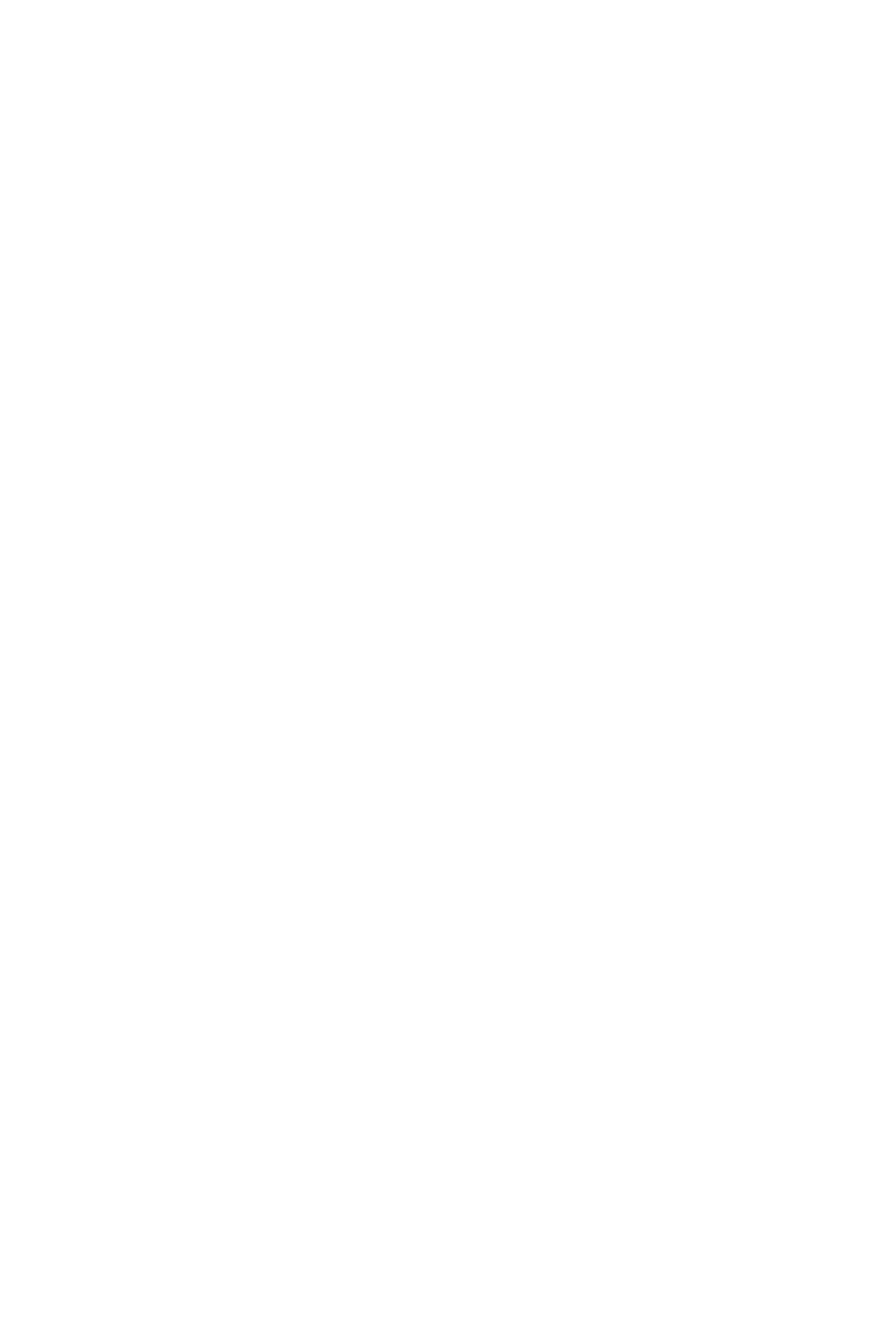
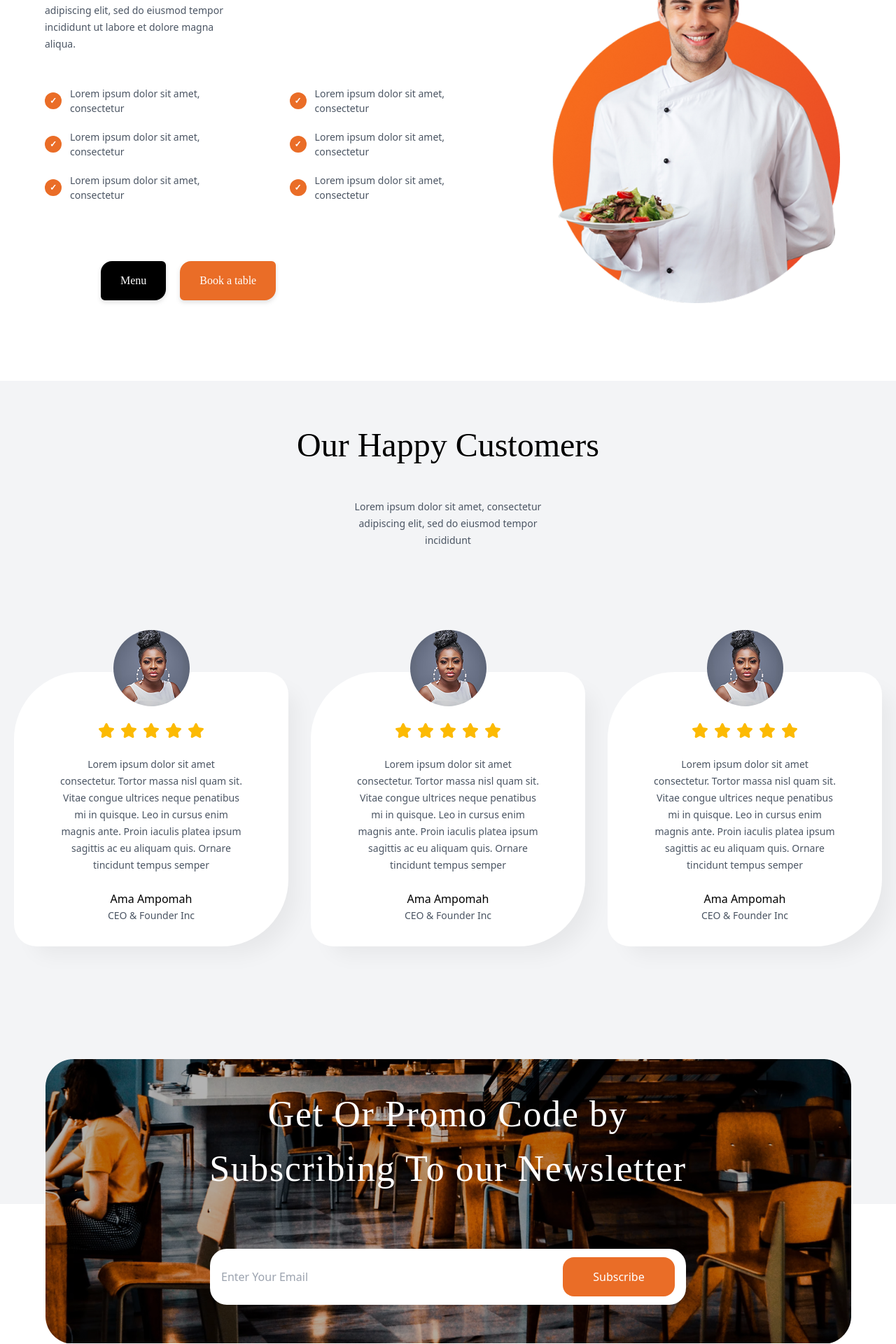
Before and after one commit to DejviDes/PizzaApp, a React (Vite) app in the folder app/: page / in a window 1280 px wide. Shown: the part 2918-4838 px from the top of the page at 70% size. Before the commit the page ends 2662 px from the top, so only its background shows below. Built offline with nearby package versions, Linux system fonts and the light colour scheme.

Commit message:
refactor layout and styling; enhance responsiveness and structure for Chef, DishesMain, Footer, Herosection, Reviews, and ReviewsCards components

```diff
--- a/app/src/pages/Home.jsx
+++ b/app/src/pages/Home.jsx
@@ -9,8 +9,8 @@ function Home() {
         <Layout>
             <Herosection/>
             <Dishes/>
-            {/* <Chef />
-            <Reviews />*/}
+            <Chef/>
+            <Reviews/>
         </Layout>
     );
 }
--- a/app/src/styles/Chef.module.scss
+++ b/app/src/styles/Chef.module.scss
@@ -1,18 +1,36 @@
 .container {
   width: 100%;
-  min-height: 100vh;
   display: flex;
   justify-content: center;
   align-items: center;
+  padding: 0 2rem;
+  margin: 4rem 0;
+
+  @media (max-width: 575px) {
+    padding-bottom: 4rem;
+  }
+
+  @media (min-width: 992px) {
+    min-height: 100vh;
+    margin: 0;
+  }
 }
 
 .gridWrapper {
+  display: flex;
+  flex-direction: column;
+  align-items: center;
+  gap: 6rem;
+  text-align: center;
+
+  @media (min-width: 768px) {
     display: grid;
     grid-template-columns: 3fr 2fr;
     gap: 1.25rem;
     align-items: center;
     max-width: 72rem;
-  padding: 0 2.5rem;
+    text-align: left;
+  }
 }
 
 .contentWrapper {
@@ -25,7 +43,12 @@
   font-family: serif;
   font-size: 3rem;
   margin-bottom: 3rem;
+  margin-top: 3rem;
   max-width: 20rem;
+
+  @media (min-width: 768px) {
+    margin-top: 0;
+  }
 }
 
 .paragraph {
@@ -36,16 +59,23 @@
 }
 
 .listWrapper {
-  display: grid;
-  grid-template-columns: 1fr 1fr;
   font-size: 0.875rem;
   color: #4b5563;
   margin-top: 3rem;
   margin-bottom: 4rem;
+
+
+  @media (min-width: 576px) {
+    display: grid;
+    grid-template-columns: 1fr 1fr;
+    gap: 1.25rem;
+  }
 }
 
 .list {
+  @media (min-width: 576px) {
     max-width: 15rem;
+  }
 }
 
 .listItem {
@@ -73,7 +103,10 @@
   display: flex;
   flex-direction: row;
   gap: 1.25rem;
+  margin: 0 auto;
+  @media (min-width: 576px) {
     margin-left: 5rem;
+  }
 }
 
 .buttonBlack, .buttonOrange {
@@ -95,4 +128,5 @@
 
 .imageWrapper {
   display: flex;
+  padding: 0 1rem;
 }
--- a/app/src/styles/DishesMain.module.scss
+++ b/app/src/styles/DishesMain.module.scss
@@ -1,6 +1,10 @@
 .Container {
   width: 100%;
   padding: 0 2rem 8rem;
+
+  @media (max-width: 575px) {
+    padding-bottom: 2rem;
+  }
 }
 
 .GridWrapper {
@@ -10,6 +14,11 @@
   max-width: 80rem;
   margin: 4rem auto;
   padding: 0 2.5rem;
+
+  @media (max-width: 575px) {
+    margin-top: 0;
+    gap: 4rem;
+  }
 
   @media (min-width: 768px) {
     display: grid;
--- a/app/src/styles/Footer.module.scss
+++ b/app/src/styles/Footer.module.scss
@@ -13,17 +13,27 @@
 }
 
 .gridContainerFirst {
+  display: flex;
+  flex-direction: column;
+
+  @media (min-width: 768px) {
     display: grid;
     align-items: center;
     grid-template-columns: repeat(5, 1fr);
     gap: 2.5rem;
   }
+}
 
 .gridContainerSecond {
   display: grid;
   align-items: start;
+  grid-template-columns: repeat(2, 1fr);
+
+  @media (min-width: 768px) {
+
     grid-template-columns: repeat(5, 1fr);
     gap: 2.5rem;
+  }
 }
 
 .logoContainer {
--- a/app/src/styles/Herosection.module.scss
+++ b/app/src/styles/Herosection.module.scss
@@ -1,10 +1,14 @@
 .HeroContainer {
   width: 100%;
-  min-height: 100vh;
+  min-height: 80vh;
   background-color: white;
 
   @media (max-width: 575px) {
     padding-bottom: 4rem;
+  }
+
+  @media (min-width: 992px) {
+    min-height: 100vh;
   }
 }
 
--- a/app/src/styles/Reviews.module.scss
+++ b/app/src/styles/Reviews.module.scss
@@ -4,6 +4,7 @@
   align-items: center;
   background-color: #f3f4f6;
   position: relative;
+  padding: 0 20px;
 }
 
 .headerSection {
@@ -11,6 +12,10 @@
   flex-direction: column;
   align-items: center;
   margin-bottom: 11rem;
+
+  @media (max-width: 575px) {
+    margin-bottom: 6rem;
+  }
 }
 
 .heading {
@@ -18,7 +23,7 @@
   font-weight: 500;
   font-family: serif;
   font-size: 3rem;
-  line-height: 1rem;
+  line-height: 3.5rem;
   margin-top: 4rem;
   margin-bottom: 3rem;
 }
@@ -32,8 +37,13 @@
 }
 
 .newsletterSection {
-  position: absolute;
-  bottom: -12.5rem;
+  display: none;
+
+  @media (min-width: 576px) {
+    position: absolute;
+    bottom: -12.5rem;
+    display: block;
+  }
 }
 
 .newsletterContent {
@@ -45,18 +55,32 @@
 
 .newsletterImage {
   margin-top: 10rem;
+  padding: 0 1rem;
 }
 
 .promoText {
   font-weight: 500;
   font-family: serif;
-  font-size: 3.25rem;
+  font-size: 1rem;
   text-align: center;
   max-width: 45rem;
   position: absolute;
   top: 12.5rem;
   color: white;
   letter-spacing: 0.1rem;
+  padding: 0 1rem;
+
+  @media (min-width: 576px) {
+    font-size: 2rem;
+  }
+
+  @media (min-width: 768px) {
+    font-size: 2.5rem;
+  }
+
+  @media (min-width: 992px) {
+    font-size: 3.25rem;
+  }
 }
 
 .inputWrapper {
@@ -64,7 +88,12 @@
   flex-direction: column;
   align-items: center;
   position: absolute;
-  bottom: 3.5rem;
+  bottom: .5rem;
+
+
+  @media (min-width: 992px) {
+    bottom: 3.5rem;
+  }
 }
 
 .inputContainer {
@@ -72,27 +101,50 @@
 }
 
 .emailInput {
-  width: 42.5rem;
-  height: 5rem;
-  border-radius: 1.5rem;
+  width: 20rem;
+  height: 1.5rem;
+  border-radius: 1rem;
   border: none;
-  padding: 0 1rem;
   margin-top: 2.5rem;
   background-color: white;
   color: #4b5563;
+  padding: 0 1rem;
+
+  @media (min-width: 576px) {
+    width: 30rem;
+    height: 3rem;
+  }
+
+  @media (min-width: 992px) {
+    width: 42.5rem;
+    height: 5rem;
+    border-radius: 1.5rem;
+  }
 }
 
 .subscribeButton {
-  width: 10rem;
-  height: 3.5rem;
-  border-radius: 1rem;
+  width: 6rem;
+  height: 2.5rem;
+  border-radius: .75rem;
   border: none;
-  padding: 0 1rem;
   margin-top: 1rem;
   background-color: #ea6d27;
   color: white;
-  font-weight: 600;
+  font-weight: 500;
   position: absolute;
-  bottom: 0.75rem;
+  bottom: 0.5rem;
   right: 1rem;
+
+  @media (min-width: 576px) {
+    width: 8rem;
+    height: 2rem;
+  }
+
+  @media (min-width: 992px) {
+    border-radius: 1rem;
+    width: 10rem;
+    height: 3.5rem;
+    bottom: 0.75rem;
+    right: 1rem;
+  }
 }
--- a/app/src/styles/ReviewsCards.module.scss
+++ b/app/src/styles/ReviewsCards.module.scss
@@ -1,15 +1,28 @@
 .reviewContainer {
   width: 100%;
   margin-bottom: 20rem;
+
+  @media (max-width: 575px) {
+    margin-bottom: 6rem;
+  }
 }
 
 .grid {
-  display: grid;
-  grid-template-columns: 1fr 1fr 1fr;
-  gap: 3rem;
-  justify-content: center;
-  max-width: 80rem;
-  margin: 0 auto;
+  display: flex;
+  flex-direction: column;
+  align-items: center;
+  gap: 5rem;
+
+
+  @media (min-width: 992px) {
+    display: grid;
+    grid-template-columns: 1fr 1fr 1fr;
+    gap: 2rem;
+    justify-content: center;
+    max-width: 80rem;
+    margin: 0 auto;
+  }
+
 }
 
 .reviewCard {
```
Lines whose indentation alone changed are shown as unchanged.
